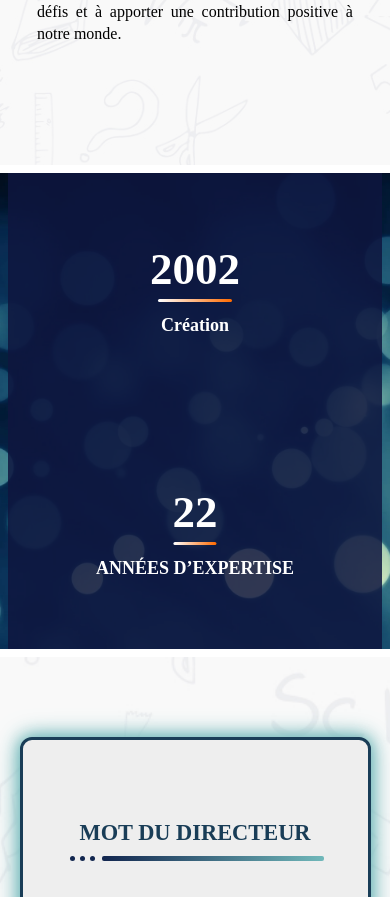
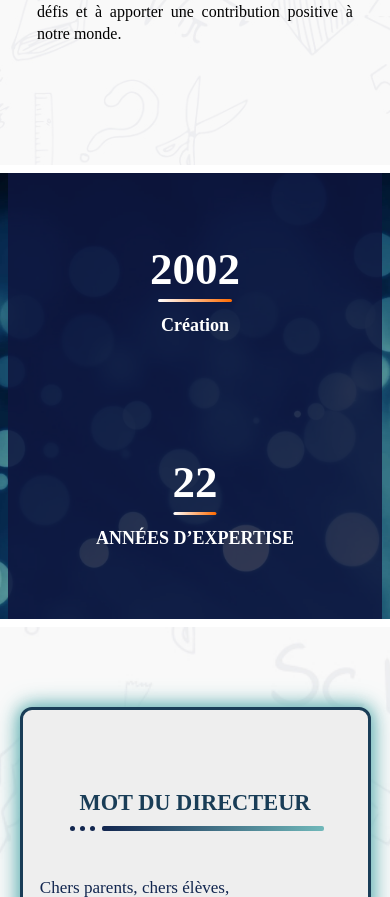
Before and after one commit to maimoune21/GSJJ, a PHP site: page / in a window 390 px wide. Shown: the part 1902-2799 px from the top of the page. Run offline with PHP 8.4, Linux system fonts and the light colour scheme; some libraries are stand-ins or nearby versions; some web fonts are replaced.

Commit message:
Update style.css

```diff
--- a/css/queries/style.css
+++ b/css/queries/style.css
@@ -377,7 +377,7 @@
 @media (max-width: 550px) {
   .Creation-infos {
     flex-direction: column;
-    gap: 150px;
+    gap: 120px;
   }
   .C-Infos > span {
     font-size: 45px;
```
